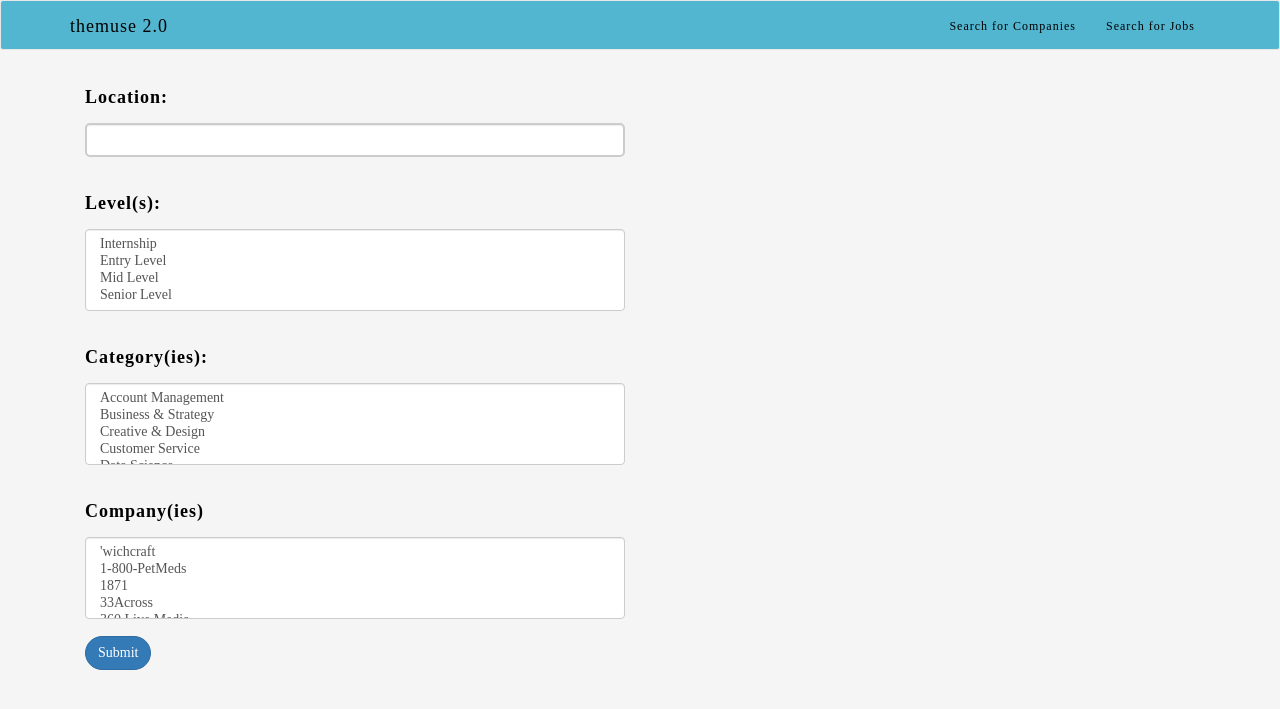
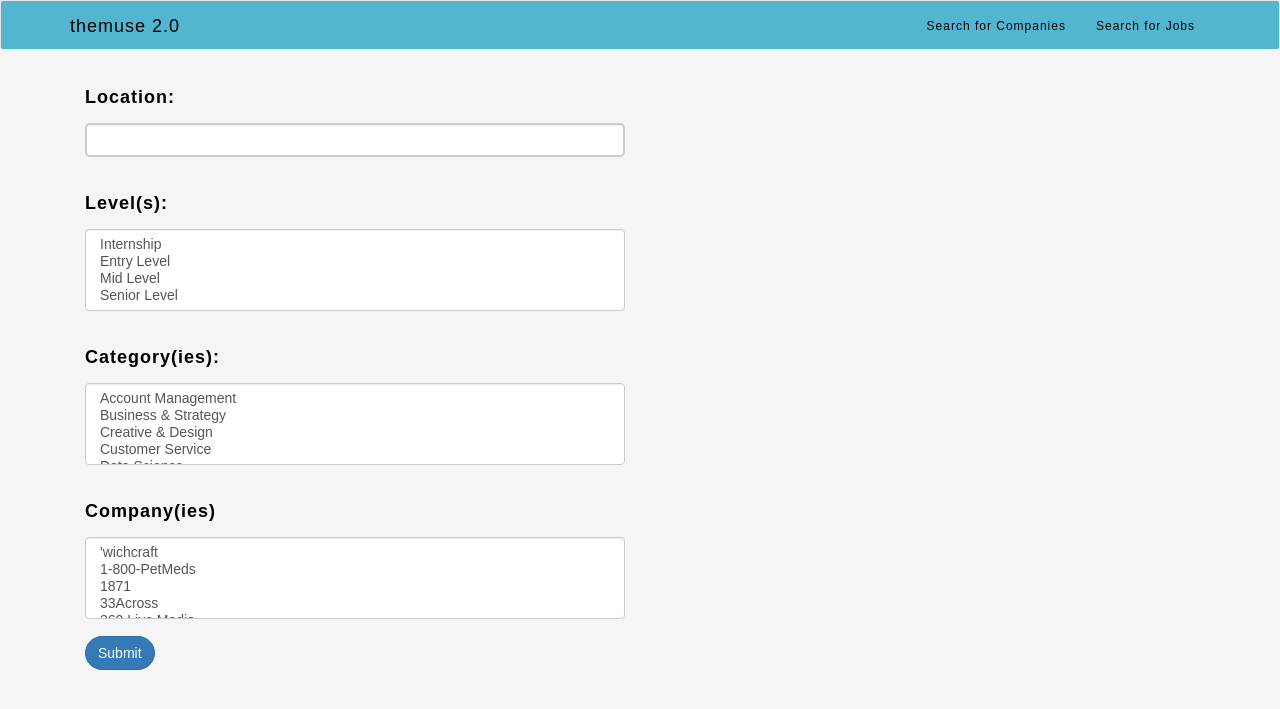
Before and after one commit to j10sanders/PathToPhilosophy, a Flask app: page / in a window 1280 px wide. Shown: the top 709 px of the page. Run offline with Flask 2, Linux system fonts and the light colour scheme; some libraries are stand-ins or nearby versions.

Commit message:
sans serif

```diff
--- a/muse/templates/base.html
+++ b/muse/templates/base.html
@@ -72,7 +72,7 @@
     color: #000;
     height: 40px;
     max-height: 40px;
-    font-family: 'Oswald';
+    font-family: 'Oswald', sans-serif;
   }
 
 .navbar li a, .navbar .navbar-brand {
@@ -92,20 +92,22 @@
 border-radius: 17px;
 }
 h1{
+    font-family: 'Oswald', sans-serif;
     font-size: 1.7em;
   text-align: left;
 }
 h2{
-  font-family: 'Arvo', serif;
+  font-family: 'Oswald', sans-serif;
   font-size: 1.5em;
 }
 h3{
-  font-family: 'Arvo', serif;
+  font-family: 'Oswald', sans-serif;
   font-size: 1em;
 }
 
 body {
     background-color: #F5F5F5;
+    font-family: 'Oswald';
 }
 
 input[type=text] {
@@ -113,6 +115,7 @@ input[type=text] {
     border:2px solid #ccc;
     -webkit-border-radius: 5px;
     border-radius: 5px;
+    font-family: 'Oswald';
 }
 
 input[type=text]:focus {
@@ -126,6 +129,7 @@ input[type=submit] {
     cursor:pointer;
     -webkit-border-radius: 5px;
     border-radius: 5px;
+    font-family: 'Oswald';
 }
 
 </style>
```
